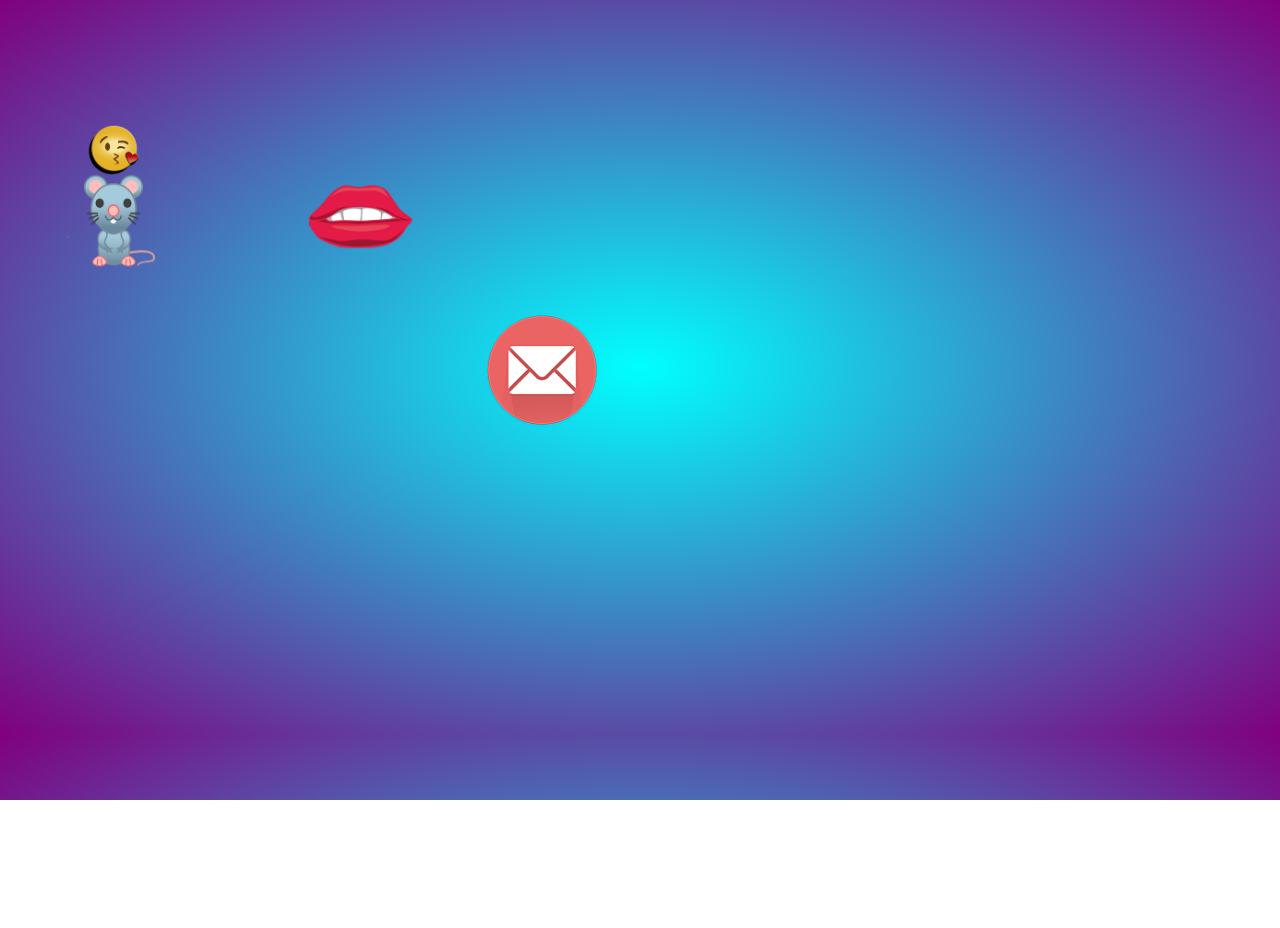
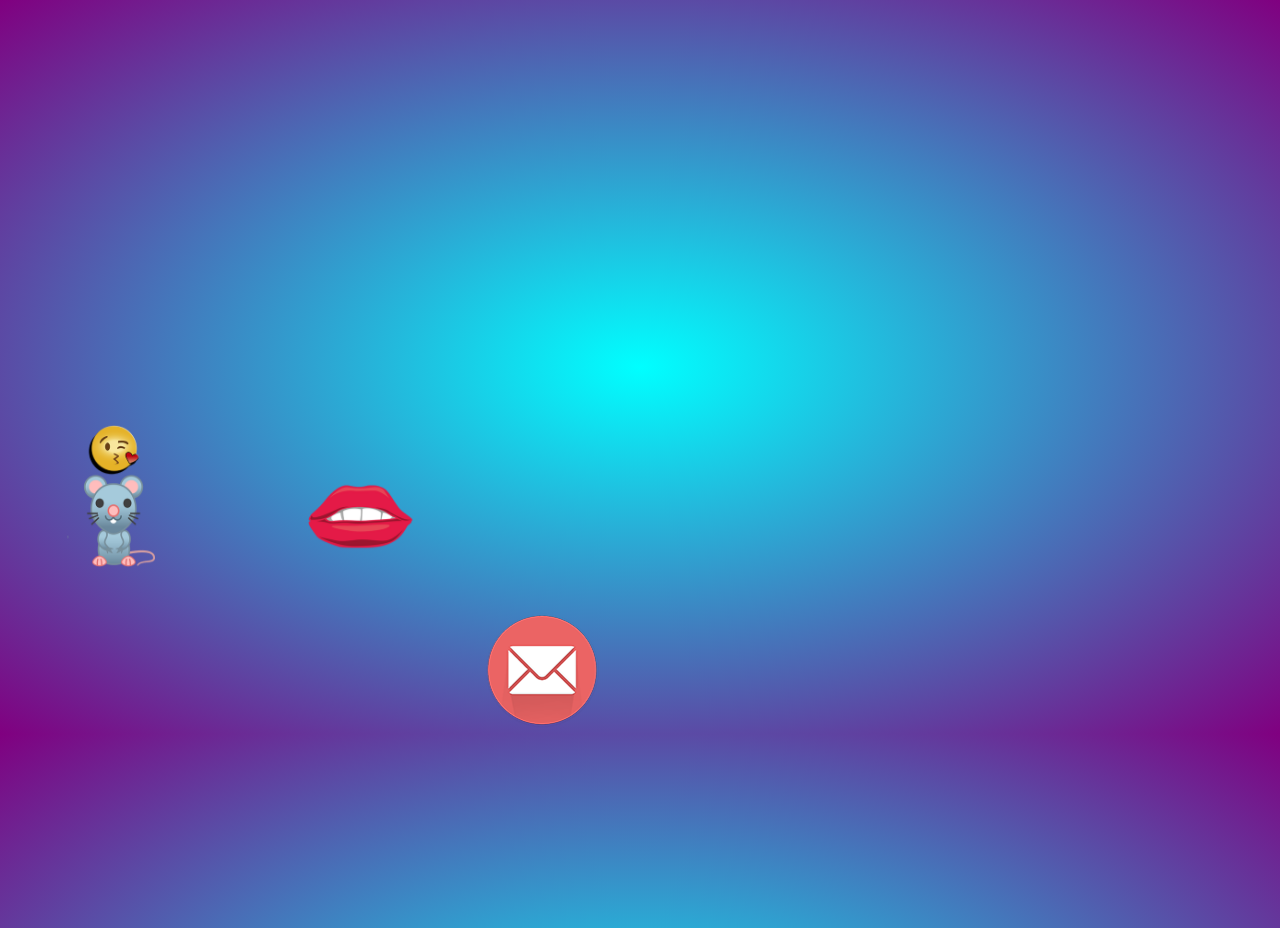
Before and after one commit to Venineitor2000/Calculadora-Lunar, a plain HTML site: page index.html in a window 1280 px wide. Before the commit the page ends 800 px from the top, so only its background shows below. Drawn offline with Linux system fonts and the light colour scheme.

Commit message:
Holuua1248429

```diff
--- a/index.html
+++ b/index.html
@@ -43,7 +43,7 @@
         animation-name: A_Cumple_1;
         animation-duration: 10s;
         position: absolute;
-        top: 100px;
+        top: 400px;
         left: 25px;
         opacity: 0;
       }
@@ -52,7 +52,7 @@
         animation-name: A_Cumple_2;
         animation-duration: 10s;
         position: absolute;
-        top: 100px;
+        top: 400px;
         left: 25px;
         opacity: 0;
       }
@@ -61,7 +61,7 @@
         animation-name: A_Cumple_3;
         animation-duration: 10s;
         position: relative;
-        top: 100px;
+        top: 400px;
         opacity: 0;
       }
       #Cumple_4
@@ -69,7 +69,7 @@
         animation-name: A_Cumple_4;
         animation-duration: 10s;
         position: absolute;
-        top: 100px;
+        top: 400px;
         left: 25px;
         opacity: 0;
       }
@@ -78,7 +78,7 @@
         animation-name: A_Cumple_5;
         animation-duration: 10s;
         position: absolute;
-        top: 100px;
+        top: 400px;
         left: 25px;
       }
       #Cumple_5:active
```
